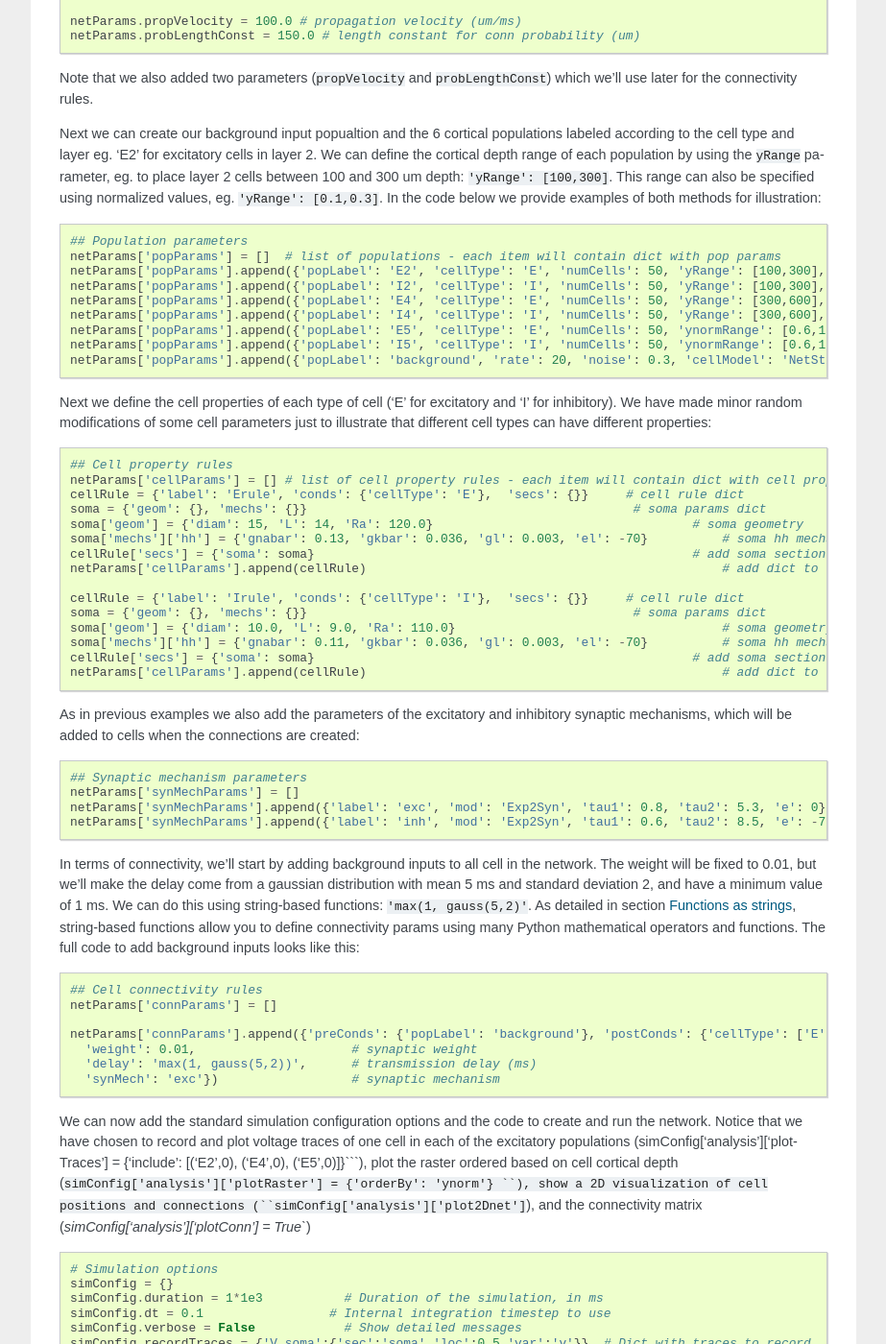
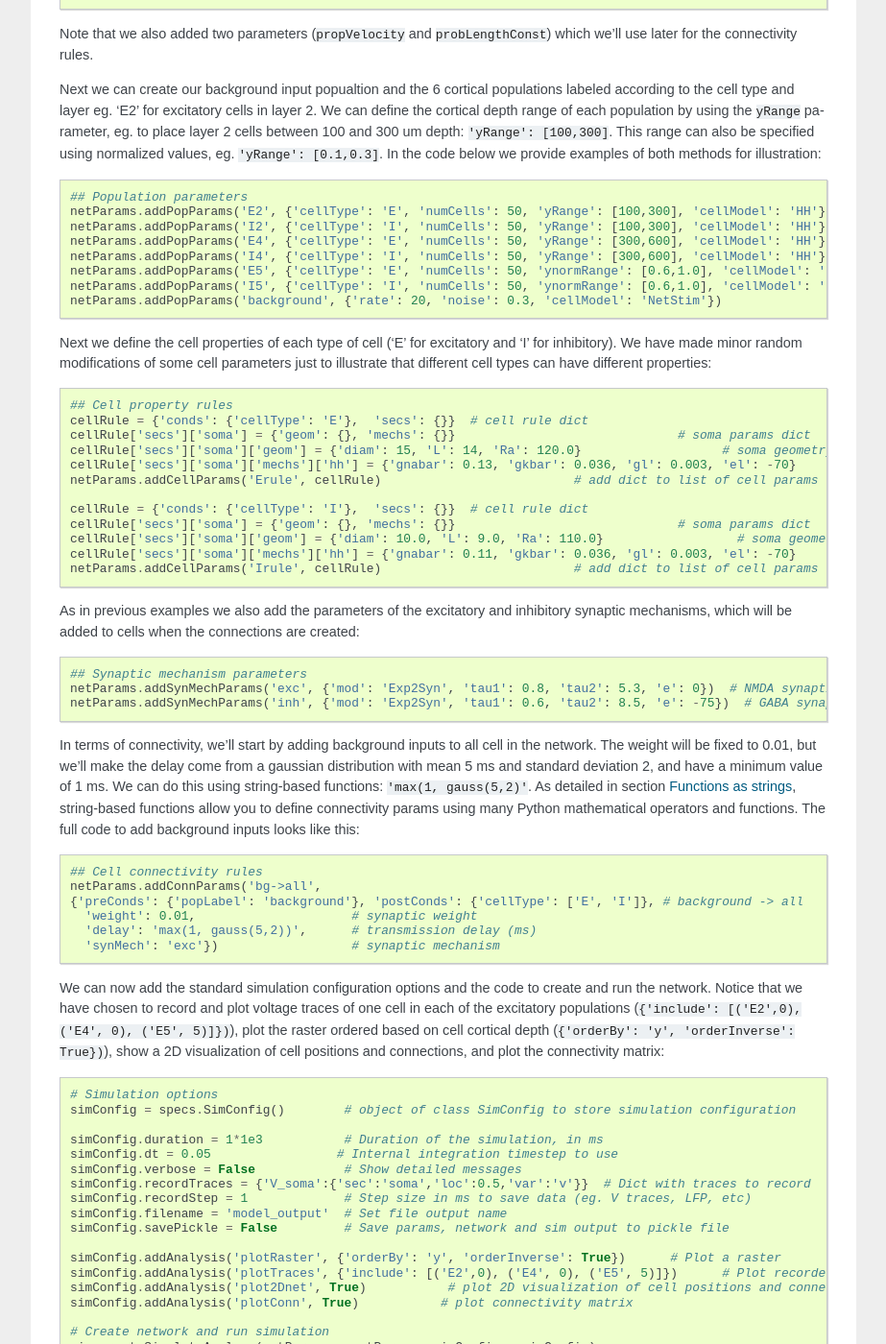
Before and after one commit to suny-downstate-medical-center/netpyne, a Sphinx documentation site: the page built from doc/source/tutorial.rst, in a window 1280 px wide and 1400 px high, scrolled down 8895 px. Shown: the whole window at 96% size, without its empty margins (198-1121 px from the left). Built offline with Sphinx 7.4.7, drawn with Linux system fonts in a browser that asks for light colours; some of the changed text lies outside the part shown.

Commit message:
doc tut 4, 5

````diff
--- a/doc/source/code/tut5.py
+++ b/doc/source/code/tut5.py
@@ -18,6 +18,7 @@ netParams.addPopParams('I4', {'cellType': 'I', 'numCells': 50, 'yRange': [300,60
 netParams.addPopParams('E5', {'cellType': 'E', 'numCells': 50, 'ynormRange': [0.6,1.0], 'cellModel': 'HH'})
 netParams.addPopParams('I5', {'cellType': 'I', 'numCells': 50, 'ynormRange': [0.6,1.0], 'cellModel': 'HH'})
 netParams.addPopParams('background', {'rate': 20, 'noise': 0.3, 'cellModel': 'NetStim'})
+
 
 ## Cell property rules
 cellRule = {'conds': {'cellType': 'E'},  'secs': {}}  # cell rule dict
--- a/doc/source/tutorial.rst
+++ b/doc/source/tutorial.rst
@@ -337,7 +337,7 @@ Next we need to compile this .mod file so its ready to use by NEURON::
 
 Now we need to specify that we want to use the ``Izhi2007b`` ``cellModel`` for the ``S`` population::
 
-	netParams['popParams'].append({'popLabel': 'S', 'cellType': 'PYR', 'numCells': 20, 'cellModel': 'Izhi2007b'})
+	netParams.addPopParams('S', {'cellType': 'PYR', 'numCells': 20, 'cellModel': 'Izhi2007b'})
 
 And we need to create a new cell rule for the Izhikevich cell. But first we need to specify that the existing rule needs to apply only to 'HH' cell models::
 
@@ -345,12 +345,12 @@ And we need to create a new cell rule for the Izhikevich cell. But first we need
 
 Finally we can create the new rule for the Izhikevich cell model::
 
-	cellRule = {'label': 'PYR_Izhi_rule', 'conds': {'cellType': 'PYR', 'cellModel':'Izhi2007b'},  'secs': {}} 		# cell rule dict
-	soma = {'geom': {}, 'pointps': {}}  											# soma params dict
-	soma['geom'] = {'diam': 18.8, 'L': 18.8, 'Ra': 123.0}  										# soma geometry
-	soma['pointps']['Izhi2007b'] = {'C':100, 'k':0.7, 'vr':-60, 'vt':-40, 'vpeak':35, 'a':0.03, 'b':-2, 'c':-50, 'd':100, 'celltype':1}	# soma poinpt process
-	cellRule['secs'] = {'soma': soma}  											# add soma section to dict
-	netParams['cellParams'].append(cellRule)
+	cellRule = {'conds': {'cellType': 'PYR', 'cellModel': 'Izhi2007b'},  'secs': {}} 	# cell rule dict
+	cellRule['secs']['soma'] = {'geom': {}, 'pointps': {}}  											# soma params dict
+	cellRule['secs']['soma']['geom'] = {'diam': 10.0, 'L': 10.0, 'cm': 31.831}  									# soma geometry
+	cellRule['secs']['soma']['pointps']['Izhi'] = {'mod':'Izhi2007b', 'C':1, 'k':0.7,
+		'vr':-60, 'vt':-40, 'vpeak':35, 'a':0.03, 'b':-2, 'c':-50, 'd':100, 'celltype':1}  		# soma hh mechanisms
+	netParams.addCellParams('PYR_Izhi_rule', cellRule)  												# add dict to list of cell parameters
 
 Notice we have added a new field inside the ``soma`` called ``pointps``, which will include the point process mechanisms in the section. In this case we added the ``Izhi2007b`` point process and provided a dict with the Izhikevich cell parameters corresponding to the pyramidal regular spiking cell. Further details and other parameters for the Izhikevich cell model can be found here: https://senselab.med.yale.edu/modeldb/showModel.cshtml?model=39948
 
@@ -370,15 +370,12 @@ We will build a cortical-like network with 6 populations (3 excitatory and 3 inh
 
 Since we want to distribute the cells spatially, the first thing we need to do is define the volume dimensions where cells will be placed. By convention we take the X and Z to be the horizontal or lateral dimensions, and Y to be the vertical dimension (representing cortical depth in this case.) To define a cuboid with volume of 100x1000x100 um (ie. horizontal spread of 100x100 um and cortical depth of 1000um) we can use the ``sizeX``, ``sizeY`` and ``sizeZ`` network parameters as follows::
 
-	from netpyne import sim
-
 	# Network parameters
-	netParams = {}  # dictionary to store sets of network parameters
+	netParams = specs.NetParams()  # object of class NetParams to store the network parameters
 
 	netParams.sizeX = 100 # x-dimension (horizontal length) size in um
 	netParams.sizeY = 1000 # y-dimension (vertical height or cortical depth) size in um
 	netParams.sizeZ = 100 # z-dimension (horizontal length) size in um
-
 	netParams.propVelocity = 100.0 # propagation velocity (um/ms)
 	netParams.probLengthConst = 150.0 # length constant for conn probability (um)
 
@@ -387,76 +384,67 @@ Note that we also added two parameters (``propVelocity`` and ``probLengthConst``
 Next we can create our background input popualtion and the 6 cortical populations labeled according to the cell type and layer eg. 'E2' for excitatory cells in layer 2. We can define the cortical depth range of each population by using the ``yRange`` parameter, eg. to place layer 2 cells between 100 and 300 um depth: ``'yRange': [100,300]``. This range can also be specified using normalized values, eg. ``'yRange': [0.1,0.3]``. In the code below we provide examples of both methods for illustration::
 
 	## Population parameters
-	netParams['popParams'] = []  # list of populations - each item will contain dict with pop params
-	netParams['popParams'].append({'popLabel': 'E2', 'cellType': 'E', 'numCells': 50, 'yRange': [100,300], 'cellModel': 'HH'})
-	netParams['popParams'].append({'popLabel': 'I2', 'cellType': 'I', 'numCells': 50, 'yRange': [100,300], 'cellModel': 'HH'})
-	netParams['popParams'].append({'popLabel': 'E4', 'cellType': 'E', 'numCells': 50, 'yRange': [300,600], 'cellModel': 'HH'})
-	netParams['popParams'].append({'popLabel': 'I4', 'cellType': 'I', 'numCells': 50, 'yRange': [300,600], 'cellModel': 'HH'})
-	netParams['popParams'].append({'popLabel': 'E5', 'cellType': 'E', 'numCells': 50, 'ynormRange': [0.6,1.0], 'cellModel': 'HH'})
-	netParams['popParams'].append({'popLabel': 'I5', 'cellType': 'I', 'numCells': 50, 'ynormRange': [0.6,1.0], 'cellModel': 'HH'})
-	netParams['popParams'].append({'popLabel': 'background', 'rate': 20, 'noise': 0.3, 'cellModel': 'NetStim'})
+	netParams.addPopParams('E2', {'cellType': 'E', 'numCells': 50, 'yRange': [100,300], 'cellModel': 'HH'})
+	netParams.addPopParams('I2', {'cellType': 'I', 'numCells': 50, 'yRange': [100,300], 'cellModel': 'HH'})
+	netParams.addPopParams('E4', {'cellType': 'E', 'numCells': 50, 'yRange': [300,600], 'cellModel': 'HH'})
+	netParams.addPopParams('I4', {'cellType': 'I', 'numCells': 50, 'yRange': [300,600], 'cellModel': 'HH'})
+	netParams.addPopParams('E5', {'cellType': 'E', 'numCells': 50, 'ynormRange': [0.6,1.0], 'cellModel': 'HH'})
+	netParams.addPopParams('I5', {'cellType': 'I', 'numCells': 50, 'ynormRange': [0.6,1.0], 'cellModel': 'HH'})
+	netParams.addPopParams('background', {'rate': 20, 'noise': 0.3, 'cellModel': 'NetStim'})
 
 
 Next we define the cell properties of each type of cell ('E' for excitatory and 'I' for inhibitory). We have made minor random modifications of some cell parameters just to illustrate that different cell types can have different properties::
 
 	## Cell property rules
-	netParams['cellParams'] = [] # list of cell property rules - each item will contain dict with cell properties
-	cellRule = {'label': 'Erule', 'conds': {'cellType': 'E'},  'secs': {}}     # cell rule dict
-	soma = {'geom': {}, 'mechs': {}}                                            # soma params dict
-	soma['geom'] = {'diam': 15, 'L': 14, 'Ra': 120.0}                                   # soma geometry
-	soma['mechs']['hh'] = {'gnabar': 0.13, 'gkbar': 0.036, 'gl': 0.003, 'el': -70}          # soma hh mechanism
-	cellRule['secs'] = {'soma': soma}                                                   # add soma section to dict
-	netParams['cellParams'].append(cellRule)                                                # add dict to list of cell par
+	cellRule = {'conds': {'cellType': 'E'},  'secs': {}}  # cell rule dict
+	cellRule['secs']['soma'] = {'geom': {}, 'mechs': {}}                              # soma params dict
+	cellRule['secs']['soma']['geom'] = {'diam': 15, 'L': 14, 'Ra': 120.0}                   # soma geometry
+	cellRule['secs']['soma']['mechs']['hh'] = {'gnabar': 0.13, 'gkbar': 0.036, 'gl': 0.003, 'el': -70}      # soma hh mechanism
+	netParams.addCellParams('Erule', cellRule)                          # add dict to list of cell params
 
-	cellRule = {'label': 'Irule', 'conds': {'cellType': 'I'},  'secs': {}}     # cell rule dict
-	soma = {'geom': {}, 'mechs': {}}                                            # soma params dict
-	soma['geom'] = {'diam': 10.0, 'L': 9.0, 'Ra': 110.0}                                    # soma geometry
-	soma['mechs']['hh'] = {'gnabar': 0.11, 'gkbar': 0.036, 'gl': 0.003, 'el': -70}          # soma hh mechanism
-	cellRule['secs'] = {'soma': soma}                                                   # add soma section to dict
-	netParams['cellParams'].append(cellRule)                                                # add dict to list of cell par
-
+	cellRule = {'conds': {'cellType': 'I'},  'secs': {}}  # cell rule dict
+	cellRule['secs']['soma'] = {'geom': {}, 'mechs': {}}                              # soma params dict
+	cellRule['secs']['soma']['geom'] = {'diam': 10.0, 'L': 9.0, 'Ra': 110.0}                  # soma geometry
+	cellRule['secs']['soma']['mechs']['hh'] = {'gnabar': 0.11, 'gkbar': 0.036, 'gl': 0.003, 'el': -70}      # soma hh mechanism
+	netParams.addCellParams('Irule', cellRule)                          # add dict to list of cell params
 
 As in previous examples we also add the parameters of the excitatory and inhibitory synaptic mechanisms, which will be added to cells when the connections are created::
 
 	## Synaptic mechanism parameters
-	netParams['synMechParams'] = []
-	netParams['synMechParams'].append({'label': 'exc', 'mod': 'Exp2Syn', 'tau1': 0.8, 'tau2': 5.3, 'e': 0})  # exc synaptic mechanism
-	netParams['synMechParams'].append({'label': 'inh', 'mod': 'Exp2Syn', 'tau1': 0.6, 'tau2': 8.5, 'e': -75})  # inh synaptic mechanism
+	netParams.addSynMechParams('exc', {'mod': 'Exp2Syn', 'tau1': 0.8, 'tau2': 5.3, 'e': 0})  # NMDA synaptic mechanism
+	netParams.addSynMechParams('inh', {'mod': 'Exp2Syn', 'tau1': 0.6, 'tau2': 8.5, 'e': -75})  # GABA synaptic mechanism
 
 
 In terms of connectivity, we'll start by adding background inputs to all cell in the network. The weight will be fixed to 0.01, but we'll make the delay come from a gaussian distribution with mean 5 ms and standard deviation 2, and have a minimum value of 1 ms. We can do this using string-based functions: ``'max(1, gauss(5,2)'``. As detailed in section :ref:`function_string`, string-based functions allow you to define connectivity params using many Python mathematical operators and functions. The full code to add background inputs looks like this::
 
 
 	## Cell connectivity rules
-	netParams['connParams'] = []
-
-	netParams['connParams'].append({'preConds': {'popLabel': 'background'}, 'postConds': {'cellType': ['E', 'I']}, # background -> all
+	netParams.addConnParams('bg->all',
+	{'preConds': {'popLabel': 'background'}, 'postConds': {'cellType': ['E', 'I']}, # background -> all
 	  'weight': 0.01,                     # synaptic weight
 	  'delay': 'max(1, gauss(5,2))',      # transmission delay (ms)
 	  'synMech': 'exc'})                  # synaptic mechanism
 
-
-We can now add the standard simulation configuration options and the code to create and run the network. Notice that we have chosen to record and plot voltage traces of one cell in each of the excitatory populations (simConfig['analysis']['plotTraces'] = {'include': [('E2',0), ('E4',0), ('E5',0)]}```), plot the raster ordered based on cell cortical depth (``simConfig['analysis']['plotRaster'] = {'orderBy': 'ynorm'} ``), show a 2D visualization of cell positions and connections (``simConfig['analysis']['plot2Dnet']``), and the connectivity matrix (`simConfig['analysis']['plotConn'] = True``) ::
+We can now add the standard simulation configuration options and the code to create and run the network. Notice that we have chosen to record and plot voltage traces of one cell in each of the excitatory populations (``{'include': [('E2',0), ('E4', 0), ('E5', 5)]})``), plot the raster ordered based on cell cortical depth (``{'orderBy': 'y', 'orderInverse': True})``), show a 2D visualization of cell positions and connections, and plot the connectivity matrix::
 
 	# Simulation options
-	simConfig = {}
+	simConfig = specs.SimConfig()        # object of class SimConfig to store simulation configuration
+
 	simConfig.duration = 1*1e3           # Duration of the simulation, in ms
-	simConfig.dt = 0.1                 # Internal integration timestep to use
+	simConfig.dt = 0.05                 # Internal integration timestep to use
 	simConfig.verbose = False            # Show detailed messages
 	simConfig.recordTraces = {'V_soma':{'sec':'soma','loc':0.5,'var':'v'}}  # Dict with traces to record
 	simConfig.recordStep = 1             # Step size in ms to save data (eg. V traces, LFP, etc)
 	simConfig.filename = 'model_output'  # Set file output name
 	simConfig.savePickle = False         # Save params, network and sim output to pickle file
 
-	simConfig['analysis'] = {}				# Initialize dict for analysis options
-	simConfig['analysis']['plotRaster'] = {'orderBy': 'ynorm'}          # Plot a raster
-	simConfig['analysis']['plotTraces'] = {'include': [('E2',0), ('E4',0), ('E5',0)]}    # Plot recorded traces for this list of cells
-	simConfig['analysis']['plot2Dnet'] = True           # plot 2D visualization of cell positions and connections
-	simConfig['analysis']['plotConn'] = True           # plot connectivity matrix
+	simConfig.addAnalysis('plotRaster', {'orderBy': 'y', 'orderInverse': True})      # Plot a raster
+	simConfig.addAnalysis('plotTraces', {'include': [('E2',0), ('E4', 0), ('E5', 5)]})      # Plot recorded traces for this list of cells
+	simConfig.addAnalysis('plot2Dnet', True)           # plot 2D visualization of cell positions and connections
+	simConfig.addAnalysis('plotConn', True)           # plot connectivity matrix
 
 	# Create network and run simulation
-	sim.createAndSimulate(netParams = netParams, simConfig = simConfig)
-
+	sim.createSimulateAnalyze(netParams = netParams, simConfig = simConfig)
 
 If we run the model at this point we will see the cells are distributed into three layers as specified, and they all spike randomly with an average rate of 20Hz driven by background input:
 
@@ -471,8 +459,9 @@ Second, lets make the the connection weight be proportional to the cortical dept
 
 Finally, we can specify the delay based on the distance between the cells (``dist_3D``) and the propagation velocity (given as a parameter at the beginning of the code), as follows: ``'delay': 'dist_3D/propVelocity'``. The full code for this connectivity rules is::
 
-	netParams['connParams'].append({'preConds': {'cellType': 'E'}, 'postConds': {'y': [100,1000]},  #  E -> all (100-1000 um)
-	  'probability': 0.1,    # probability of connection
+	netParams.addConnParams('E->all',
+	{'preConds': {'cellType': 'E'}, 'postConds': {'y': [100,1000]},  #  E -> all (100-1000 um)
+	  'probability': 0.1 ,                  # probability of connection
 	  'weight': '0.005*post_ynorm',         # synaptic weight
 	  'delay': 'dist_3D/propVelocity',      # transmission delay (ms)
 	  'synMech': 'exc'})                    # synaptic mechanism
@@ -489,13 +478,12 @@ Finally, we add inhibitory connections which will project only onto excitatory c
 
 To make the probability of connection decay exponentiall as a function of distance with a given length constant (``probLengthConst``), we can use the following distance-based expression: ``'probability': '0.4*exp(-dist_3D/probLengthConst)'``. The code for the inhibitory connectivity rule is therefore::
 
-
-	netParams['connParams'].append({'preConds': {'cellType': 'I'}, 'postConds': {'popLabel': ['E2','E4','E5']},       #  I -> E
+	netParams.addConnParams('I->E',
+	{'preConds': {'cellType': 'I'}, 'postConds': {'popLabel': ['E2','E4','E5']},       #  I -> E
 	  'probability': '0.4*exp(-dist_3D/probLengthConst)',   # probability of connection
 	  'weight': 0.001,                                     # synaptic weight
 	  'delay': 'dist_3D/propVelocity',                    # transmission delay (ms)
 	  'synMech': 'inh'})                                  # synaptic mechanism
-
 
 Notice that the 2D network diagram now shows inhibitory connections in blue, and these are mostly local/lateral within layers, due to the distance-related probability restriction. These local inhibitory connections reduce the overall synchrony, introducing some richness into the temporal firing patterns of the network.
 
@@ -514,43 +502,40 @@ This example is directed at the more experienced users who might want to interac
 
 We begin by creating a new file (``net6.py``) describing a simple network with one population (``hop``) of 50 cells and background input of 50 Hz (similar to the previous simple tutorial example ``tut2.py``). We create all-to-all inhibitory connections within the ``hop`` population, but set the weights to 0 initially::
 
+	from netpyne import specs
+
 	###############################################################################
 	# NETWORK PARAMETERS
 	###############################################################################
 
-	netParams = {}  # dictionary to store sets of network parameters
+	netParams = specs.NetParams()  # object of class NetParams to store the network parameters
 
 	# Population parameters
-	netParams['popParams'] = []  # create list of populations - each item will contain dict with pop params
-	netParams['popParams'].append({'popLabel': 'hop', 'cellType': 'PYR', 'cellModel': 'HH', 'numCells': 50}) # add dict with params for this pop
-	netParams['popParams'].append({'popLabel': 'background', 'cellModel': 'NetStim', 'rate': 50, 'noise': 0.5})  # background inputs
+	netParams.addPopParams('hop', {'cellType': 'PYR', 'cellModel': 'HH', 'numCells': 50}) # add dict with params for this pop
+	netParams.addPopParams('background', {'cellModel': 'NetStim', 'rate': 50, 'noise': 0.5})  # background inputs
 
 	# Cell parameters
-	netParams['cellParams'] = []
 
 	## PYR cell properties
-	cellRule = {'label': 'PYR', 'conds': {'cellType': 'PYR'},  'secs': {}}
-	soma = {'geom': {}, 'topol': {}, 'mechs': {}}  # soma properties
-	soma['geom'] = {'diam': 18.8, 'L': 18.8}
-	soma['mechs']['hh'] = {'gnabar': 0.12, 'gkbar': 0.036, 'gl': 0.003, 'el': -70}
-	cellRule['secs'] = {'soma': soma}  # add sections to dict
-	netParams['cellParams'].append(cellRule)  # add dict to list of cell properties
+	cellRule = {'conds': {'cellType': 'PYR'},  'secs': {}}
+	cellRule['secs']['soma'] = {'geom': {}, 'topol': {}, 'mechs': {}}  # soma properties
+	cellRule['secs']['soma']['geom'] = {'diam': 18.8, 'L': 18.8}
+	cellRule['secs']['soma']['mechs']['hh'] = {'gnabar': 0.12, 'gkbar': 0.036, 'gl': 0.003, 'el': -70}
+	netParams.addCellParams('PYR', cellRule)  # add dict to list of cell properties
 
 	# Synaptic mechanism parameters
-	netParams['synMechParams'] = []
-	netParams['synMechParams'].append({'label': 'exc', 'mod': 'Exp2Syn', 'tau1': 0.1, 'tau2': 1.0, 'e': 0})
-	netParams['synMechParams'].append({'label': 'inh', 'mod': 'Exp2Syn', 'tau1': 0.1, 'tau2': 1.0, 'e': -80})
+	netParams.addSynMechParams('exc', {'mod': 'Exp2Syn', 'tau1': 0.1, 'tau2': 1.0, 'e': 0})
+	netParams.addSynMechParams('inh', {'mod': 'Exp2Syn', 'tau1': 0.1, 'tau2': 1.0, 'e': -80})
+
 
 	# Connectivity parameters
-	netParams['connParams'] = []
+	netParams.addConnParams('bg->hop',
+	    {'preConds': {'popLabel': 'background'}, 'postConds': {'popLabel': 'hop'}, # background -> PYR
+	    'weight': 0.1,                    # fixed weight of 0.1
+	    'synMech': 'exc',                 # target exc synapse
+	    'delay': 1})                      # uniformly distributed delays between 1-5ms
 
-	netParams['connParams'].append(
-	    {'preConds': {'popLabel': 'background'}, 'postConds': {'popLabel': 'hop'}, # background -> PYR
-	    'weight': 0.1,                    # fixed weight of 0.08
-	    'synMech': 'exc',                 # target exc synapse
-	    'delay': 1})                      # fixed delay of 1-5ms
-
-	netParams['connParams'].append(
+	netParams.addConnParams('hop->hop',
 	    {'preConds': {'popLabel': 'hop'}, 'postConds': {'popLabel': 'hop'},
 	    'weight': 0.0,                      # weight of each connection
 	    'synMech': 'inh',                   # target inh synapse
@@ -562,10 +547,9 @@ We now add the standard simulation configuration options, and include the ``sync
 	###############################################################################
 	# SIMULATION PARAMETERS
 	###############################################################################
-	simConfig = {}  # dictionary to store simConfig
+	simConfig = specs.SimConfig()  # object of class SimConfig to store simulation configuration
 
 	# Simulation options
-	simConfig = {}
 	simConfig.duration = 0.5*1e3 		# Duration of the simulation, in ms
 	simConfig.dt = 0.025 				# Internal integration timestep to use
 	simConfig.verbose = False  			# Show detailed messages
@@ -574,10 +558,9 @@ We now add the standard simulation configuration options, and include the ``sync
 	simConfig.filename = 'model_output'  # Set file output name
 	simConfig.savePickle = False 		# Save params, network and sim output to pickle file
 
-	simConfig['analysis'] = {}									# Initialize dict for analysis options
-	simConfig['analysis']['plotRaster'] = {'syncLines': True} 	# Plot a raster with vertical synchrony lines
-	simConfig['analysis']['plotCells'] = {'include': [1]} 		# Plot recorded traces for this list of cells
-	simConfig['analysis']['plot2Dnet'] = True           		# plot 2D visualization of cell positions and connections
+	simConfig.addAnalysis('plotRaster', {'syncLines': True})      # Plot a raster
+	simConfig.addAnalysis('plotTraces', {'include': [1]})      # Plot recorded traces for this list of cells
+	simConfig.addAnalysis('plot2Dnet', True)           # plot 2D visualization of cell positions and connections
 
 
 Finally, we add the code to create the network and run the simulation, but for illustration purposes, we use the individual function calls for each step of the process (instead of the all-encompassing ``sim.createAndSimulate()`` function used before)::
````
Also changed, not shown: other parts of doc/source/tutorial.rst (+3 -3 lines), doc/source/figs/netstruct.png.
